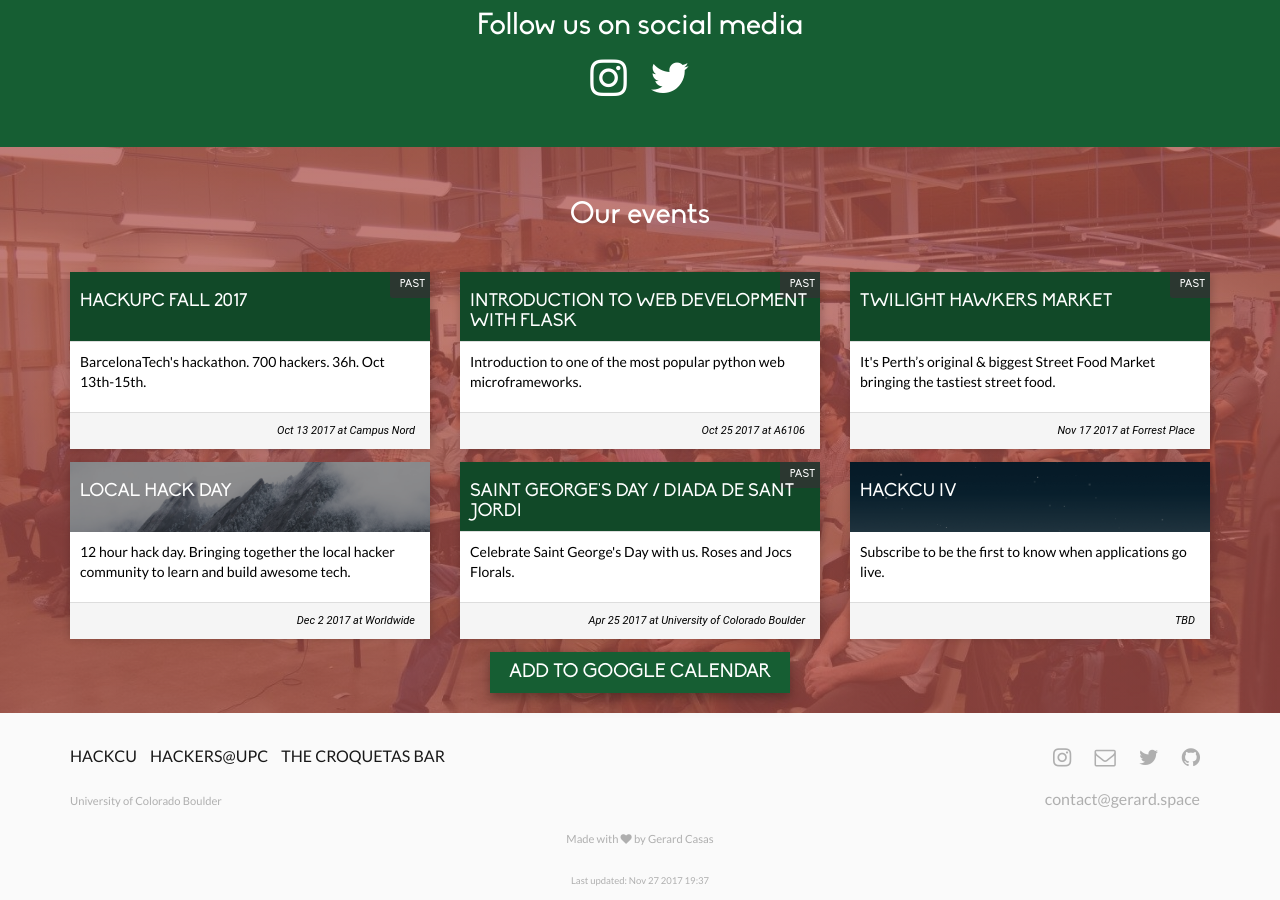
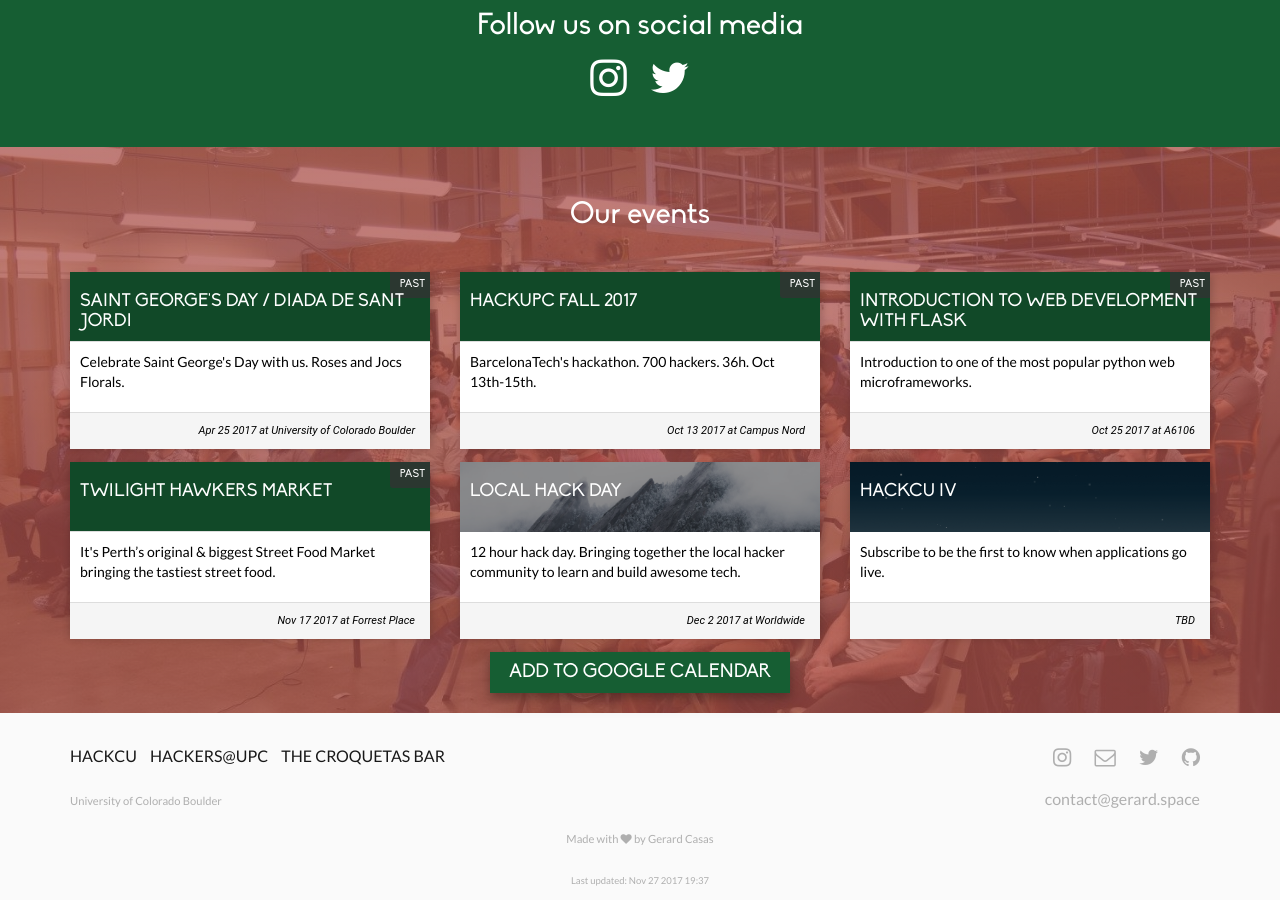
Before and after one commit to casassg/events-landing, a Jekyll site: the page built from index.md, in a window 1280 px wide and 900 px high, scrolled down 778 px. Built offline with Jekyll 4.4.1, drawn with Linux system fonts in a browser that asks for light colours; nearby versions of some CDN libraries; some of the changed lines change nothing that is shown.

Commit message:
fix ordering

```diff
--- a/_data/events.yml
+++ b/_data/events.yml
@@ -30,8 +30,8 @@
 
 - name: "Saint George's Day / Diada de Sant Jordi"
   line: "Celebrate Saint George's Day with us. Roses and Jocs Florals."
-  date: 2017-4-25 9:00 AM
-  end-date: 2017-4-25 9:00 PM
+  date: 2017-04-25 9:00 AM
+  end-date: 2017-04-25 9:00 PM
   location: University of Colorado Boulder
   url: https://www.facebook.com/events/1142067275923247/
 
```
